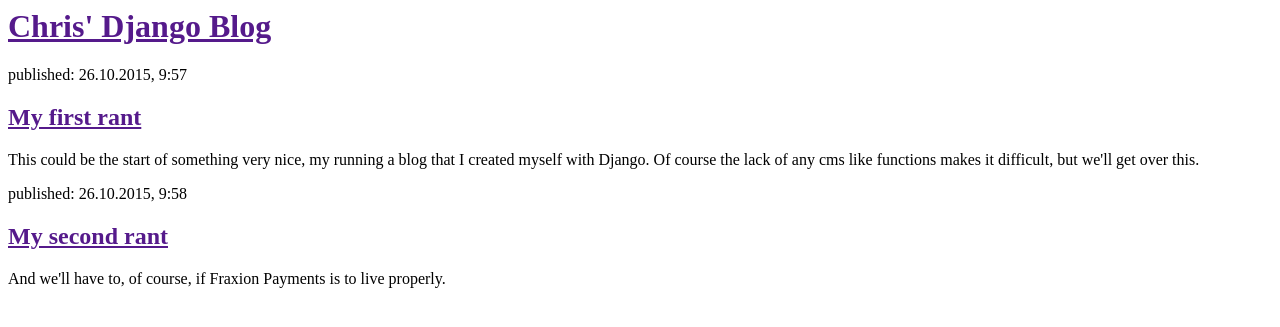
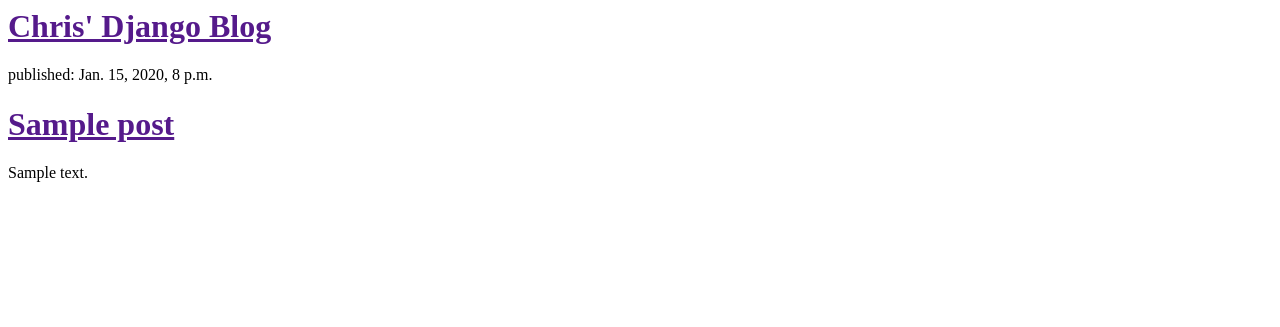
Before and after one commit to Chris1066/my-first-blog, a Django app: template blog/templates/blog/post_list.html in a window 1280 px wide. Shown: the top 327 px of the page. Run offline with Django 3.2, Linux system fonts and the light colour scheme; the template is opened without the code that fills it: values that come from a table or form of the project are taken from there, others are empty; tables that the repository leaves empty hold one stand-in row (values such as "Sample post").

Commit message:
Modified templates to display posts from database.

```diff
--- a/blog/templates/blog/post_list.html
+++ b/blog/templates/blog/post_list.html
@@ -10,15 +10,17 @@
         </div>
 
         <div>
-            <p>published: 26.10.2015, 9:57</p>
-            <h2><a href="">My first rant</a></h2>
-            <p>This could be the start of something very nice, my running a blog that I created myself with Django. Of course the lack of any cms like functions makes it difficult, but we'll get over this.</p>
-        </div>
 
-        <div>
-            <p>published: 26.10.2015, 9:58</p>
-            <h2><a href="">My second rant</a></h2>
-            <p>And we'll have to, of course, if Fraxion Payments is to live properly.</p>
+        	{% for post in posts %}
+
+    			<div>
+        			<p>published: {{ post.published_date }}</p>
+        			<h1><a href="">{{ post.title }}</a></h1>
+        			<p>{{ post.text|linebreaks }}</p>
+    			</div>
+
+        	{% endfor %}
+
         </div>
 
 
--- a/blog/views.py
+++ b/blog/views.py
@@ -1,6 +1,9 @@
 from django.shortcuts import render
+from django.utils import timezone
+from .models import Post
 
 # Create your views here.
 
 def post_list(request):
-	return render(request, 'blog/post_list.html', {})
+	posts = Post.objects.filter(published_date__lte=timezone.now()).order_by('published_date')
+	return render(request, 'blog/post_list.html', {'posts': posts})
```
